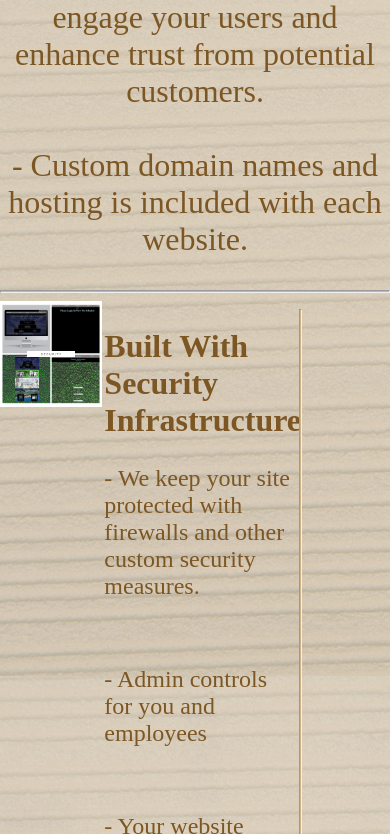
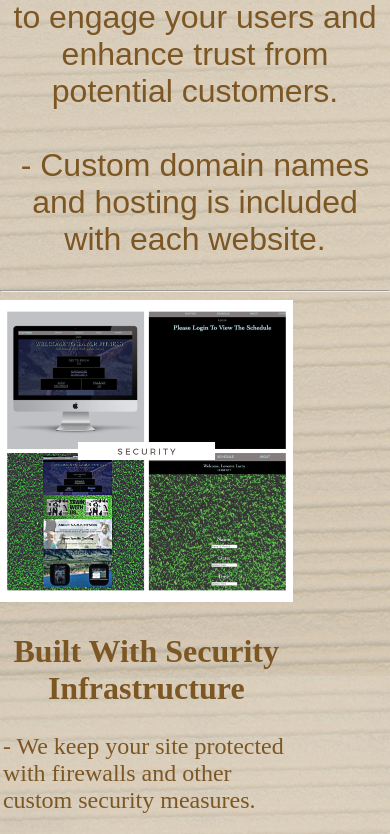
Before and after one commit to Levonte17/Official-Portfolio, a React (Create React App) app: page / in a window 390 px wide. Shown: the part 1738-2572 px from the top of the page. Built offline with nearby package versions, Linux system fonts and the light colour scheme; no server answers.

Commit message:
homepage wip sassmobile

```diff
--- a/src/index.scss
+++ b/src/index.scss
@@ -3,22 +3,21 @@ body {
   border: 0;
   text-align: center;
   box-sizing: border-box;
-  font-family: serif;
   background-image: url(../src/assets/bgall.png);
 }
 //////////// NAV //////////////////////////////////
 //////////// NAV //////////////////////////////////
+.nav{
+  display: flex;
+  width: 100%;
+  background-color: rgb(124, 86, 35);
+}
 .nav:hover
 a:hover{
   text-shadow: 15px 15px 15px goldenrod;
   text-shadow: 20% 20% 20% goldenrod;
   color: goldenrod;
 
-}
-.nav{
-  display: flex;
-  width: 100%;
-  background-color: rgb(124, 86, 35);
 }
 
 .nav a{
@@ -32,6 +31,8 @@ a:hover{
 //////////// HEADER //////////////////////////////////
 //////////// HEADER //////////////////////////////////
 .header{
+  @import url('https://fonts.google.com/specimen/Federo');
+      font-family: 'Federo';
   background-image: url(../src/assets/dash.gif);
   background-position: center;
   background-repeat: no-repeat;
@@ -44,7 +45,8 @@ a:hover{
 .header h2{
   font-size: 4rem;
   font-weight: 100;
-  font-family: serif;
+  @import url('https://fonts.google.com/specimen/Italiana');
+      font-family: 'Italiana';
   color:white;
   text-shadow: 3px 3px 3px tan;
   margin-top: 0;
@@ -54,7 +56,8 @@ a:hover{
 .header h1{
   margin-left: 1%;
   font-weight: 100;
-  font-family: serif;
+  font-family: 'Italiana';
+
   font-size: 6rem;
   color:rgb(124, 86, 35);
     text-shadow: 5px 5px 5px white;
@@ -63,7 +66,7 @@ a:hover{
   }
   strong{
     font-weight: 100;
-    font-family: serif;
+    font-family: 'Italiana';
     font-size: 4rem;
     color:rgb(124, 86, 35);
     text-shadow: 3px 3px 3px tan;
@@ -230,6 +233,8 @@ a{
   h1{
     color: rgb(124, 86, 35);
     font-size: 4rem;
+    @import url('https://fonts.googleapis.com/css2?family=Anton&display=swap');
+    font-family: 'Anton', sans-serif;
 
   }
   p{
@@ -237,6 +242,7 @@ a{
     font-size: 2rem;
     text-align: center;
     justify-content: center;
+    font-family: 'Anton', sans-serif;
 
   }
   .pt{
@@ -459,6 +465,112 @@ Link{
     width: 100%;
     background-color: rgb(124, 86, 35);
   }
+  //////////////////// HR //////////////////////////////////////////
+  ////////////////// HR //////////////////////////////////////////
+  .hr1{
+    padding-top: 0px;
+    padding-right: 0px;
+    background-color: tan;
+  }
+  ////////// LOCARD //////////////////////////////////
+  //////////////////////// SideBySideImgs ///////////////////////
+  .sidebysideimgs{
+    display: block;
+    width: 100%;
+    p{
+      font-size: xx-large;
+      color: rgb(124, 86, 35);
+      margin-left: 1%;
+      text-shadow: 0px 0px 0px tan;
+
+    }
+
+  }
+  .sidebysidepink{
+    display: block;
+    width: 100%;
+    height: 100%;
+
+    .sidebysideimg{
+      width: 100%;
+    }
+    h1{
+      text-shadow: 2px 2px 2px tan;
+      text-align: center;
+      padding-top: 1%;
+      width: 100%;
+      justify-content: center;
+      font-size: 3rem;
+      color: rgb(124, 86, 35);
+      margin-left: 1%;
+      margin-right: 2%;
+
+    }
+    .sidebyside2{
+    width: 100%;
+  }
+
+  }
+  ////////// LOCARD //////////////////////////////////
+  .locard{
+    .webimg{
+      width: 100%;
+    }
+
+    h1{
+      color: tan;
+      text-shadow: 3px 3px 3px rgb(124, 86, 35);
+      font-size: 4rem;
+    }
+  }
+  ////////// INSPIRE //////////////////////////////////
+  ////////// INSPIRE //////////////////////////////////
+  .inspire{
+    background-color:rgba(73, 44, 4, 0.759);
+    ;
+    h1{
+      color: tan;
+      text-shadow: 3px 3px 3px rgb(124, 86, 35);
+      font-size: 4rem;
+
+    }
+    img{
+      padding-bottom: 15%;
+    }
+  }
+  //////////////////// CREATE //////////////////////////////////////////
+  ////////////////// CREATE IMG //////////////////////////////////////////
+
+  .create{
+    display: block;
+    text-align: left;
+    width: 75%;
+
+    .creimg{
+    width: 100%;
+    justify-content: center;
+    text-align: center;
+  }
+  .create1{
+    h2{
+      font-size: 2rem;
+      font-size: 2rem;
+      color: rgb(124, 86, 35);
+      margin-left: 0;
+      text-align: center;
+
+
+    }
+    p{
+      font-size: x-large;
+      color: rgb(124, 86, 35);
+      margin-left: 1%;
+
+    }
+
+  }
+
+  }
   strong{
     color: rgb(124, 86, 35);
       font-size: 2rem;
```
Also changed, not shown: src/Anton/Anton-Regular.ttf (added), src/Anton/OFL.txt (added). Lines whose indentation alone changed are shown as unchanged.
